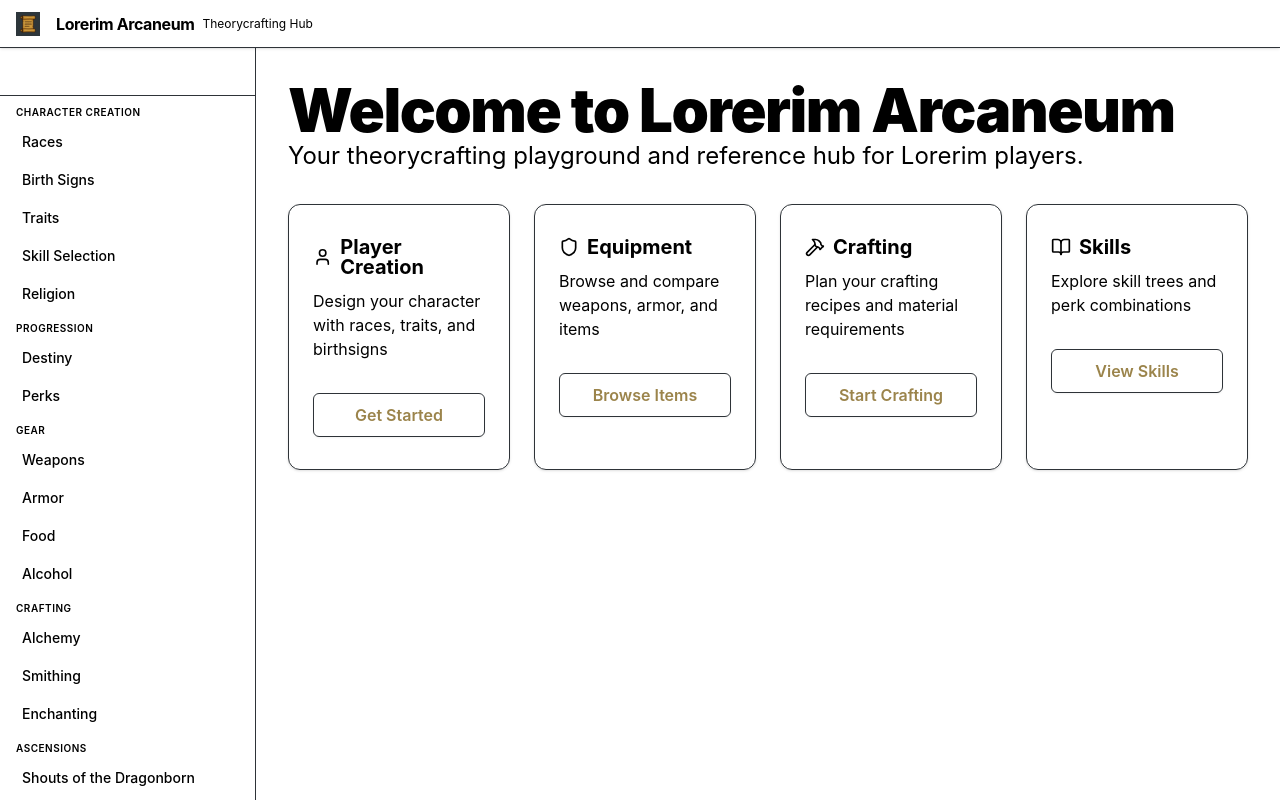
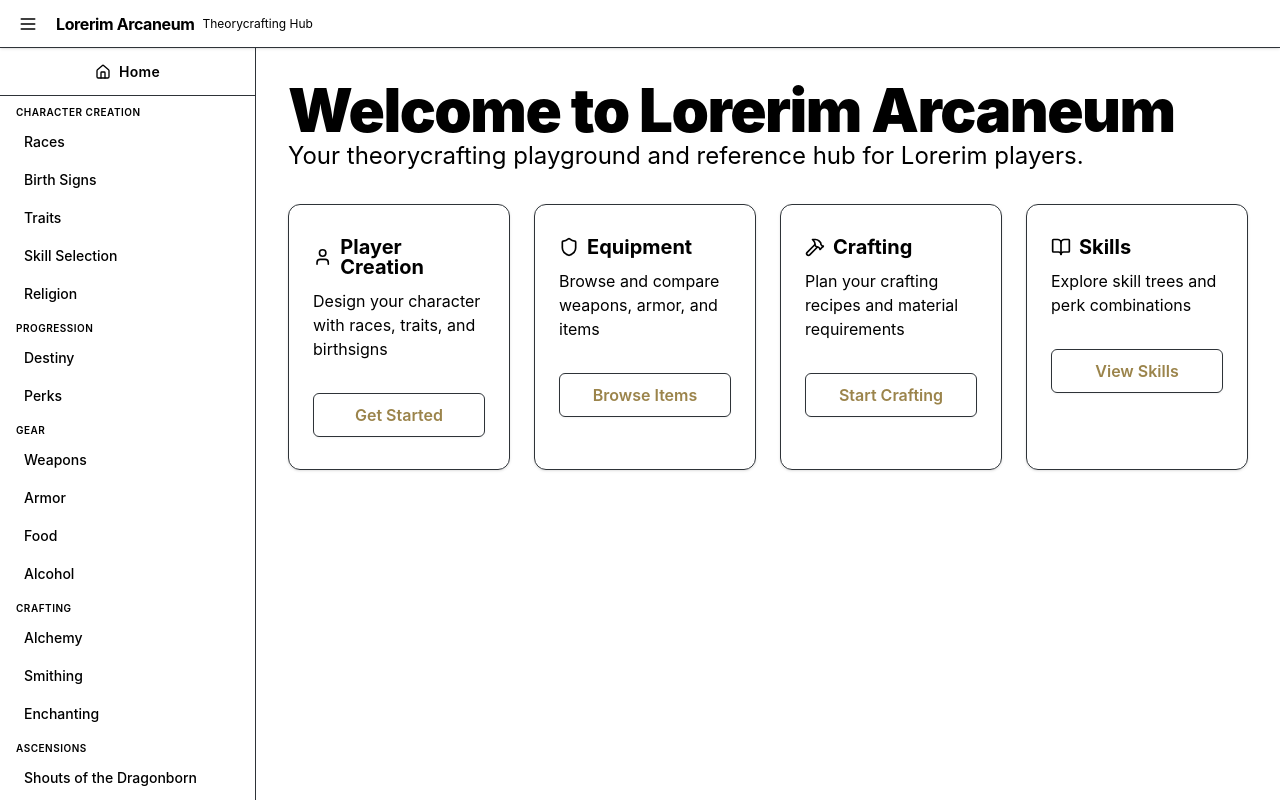
Before and after one commit to BardicNoel/lorerim-arcaneum, a React (Vite) app: page /perks in a window 1280 px wide. Shown: the top 800 px of the page. Built offline with nearby package versions, Linux system fonts and the light colour scheme.

Commit message:
nav menu iter 0.1 is ready for ship

```diff
--- a/src/app/App.tsx
+++ b/src/app/App.tsx
@@ -12,6 +12,7 @@ import { SidebarMenuItem } from '@/shared/ui/sidebar/SidebarMenuItem'
 import { SidebarMenuButton } from '@/shared/ui/sidebar/SidebarMenuButton'
 import { SidebarRail } from '@/shared/ui/sidebar/SidebarRail'
 import { SiteHeader } from './SiteHeader'
+import { Home } from 'lucide-react'
 
 const navSections = [
   {
@@ -65,7 +66,17 @@ function AppSidebar({ collapsed }: { collapsed: boolean }) {
 
   return (
     <Sidebar collapsed={collapsed}>
-      <SidebarHeader />
+      <SidebarHeader>
+        {!collapsed && (
+          <button
+            onClick={() => navigate('/')}
+            className="flex items-center justify-center w-full gap-2 hover:bg-skyrim-gold/15 hover:shadow-md hover:scale-[1.02] active:scale-[0.98] rounded px-2 py-1 transition-all duration-200 ease-in-out focus:outline-none focus:ring-2 focus:ring-skyrim-gold/50 focus:ring-offset-1"
+          >
+            <Home className="w-4 h-4 text-skyrim-gold transition-transform duration-200 group-hover:scale-110" />
+            <span className="text-sm font-semibold text-skyrim-gold tracking-wide">Home</span>
+          </button>
+        )}
+      </SidebarHeader>
       <SidebarContent>
         {navSections.map((section) => (
           <SidebarGroup key={section.label}>
@@ -121,9 +132,17 @@ function App() {
           sidebarCollapsed={sidebarCollapsed}
           onToggleSidebar={() => setSidebarCollapsed((c) => !c)}
         />
-        <div className="flex flex-1">
-          <AppSidebar collapsed={sidebarCollapsed} />
-          <main className="flex-1 p-8">
+        <div className="flex flex-1 relative">
+          <div
+            className={`absolute top-0 left-0 h-full transition-transform duration-300 ease-in-out ${
+              sidebarCollapsed ? '-translate-x-full' : 'translate-x-0'
+            }`}
+          >
+            <AppSidebar collapsed={false} />
+          </div>
+          <main className={`flex-1 p-8 transition-all duration-300 ease-in-out ${
+            sidebarCollapsed ? 'ml-0' : 'ml-64'
+          }`}>
             <AppRouter />
           </main>
         </div>
--- a/src/app/SiteHeader.tsx
+++ b/src/app/SiteHeader.tsx
@@ -1,4 +1,5 @@
 import React from 'react';
+import { Menu } from 'lucide-react';
 
 interface SiteHeaderProps {
   sidebarCollapsed: boolean;
@@ -11,9 +12,9 @@ export function SiteHeader({ sidebarCollapsed, onToggleSidebar }: SiteHeaderProp
       <button
         onClick={onToggleSidebar}
         aria-label={sidebarCollapsed ? 'Open sidebar' : 'Close sidebar'}
-        className="flex items-center justify-center w-10 h-10 rounded hover:bg-skyrim-gold/10 focus:outline-none mr-2"
+        className="flex items-center justify-center w-10 h-10 rounded transition-all duration-200 ease-in-out hover:bg-skyrim-gold/15 hover:shadow-md hover:scale-110 active:scale-95 focus:outline-none focus:ring-2 focus:ring-skyrim-gold/50 focus:ring-offset-1 mr-2"
       >
-        <img src="/arcaneum-scroll.png" alt="Lorerim Arcaneum Logo" className="w-6 h-6" />
+        <Menu className="w-5 h-5 text-skyrim-gold transition-transform duration-200 group-hover:rotate-12" />
       </button>
       <span className="text-skyrim-gold font-bold text-base tracking-tight select-none">Lorerim Arcaneum</span>
       <span className="ml-2 text-xs text-skyrim-gold/60 select-none">Theorycrafting Hub</span>
--- a/src/shared/ui/sidebar/SidebarMenuButton.tsx
+++ b/src/shared/ui/sidebar/SidebarMenuButton.tsx
@@ -14,10 +14,13 @@ export const SidebarMenuButton = React.forwardRef<HTMLButtonElement, SidebarMenu
         ref={ref}
         data-active={isActive ? '' : undefined}
         className={cn(
-          'group flex items-center w-full text-left px-3 py-2 text-sm font-medium rounded transition-colors',
-          'hover:bg-skyrim-gold/10 hover:text-skyrim-gold',
-          'cursor-pointer',
-          isActive ? 'bg-skyrim-gold/20 text-skyrim-gold border-l-2 border-skyrim-gold font-bold' : 'text-skyrim-gold/80 border-l-2 border-transparent',
+          'group flex items-center w-full text-left px-3 py-2 text-sm font-medium rounded transition-all duration-200 ease-in-out',
+          'hover:bg-skyrim-gold/15 hover:text-skyrim-gold hover:shadow-md hover:scale-[1.02] hover:border-l-4',
+          'active:scale-[0.98] active:bg-skyrim-gold/25',
+          'cursor-pointer focus:outline-none focus:ring-2 focus:ring-skyrim-gold/50 focus:ring-offset-1',
+          isActive
+            ? 'bg-skyrim-gold/20 text-skyrim-gold border-l-4 border-skyrim-gold font-bold shadow-sm'
+            : 'text-skyrim-gold/80 border-l-4 border-transparent',
           className
         )}
         tabIndex={0}
--- a/tailwind.config.ts
+++ b/tailwind.config.ts
@@ -28,6 +28,10 @@ export default {
         border: "hsl(var(--border))",
         input: "hsl(var(--input))",
         ring: "hsl(var(--ring))",
+        skyrim: {
+          gold: "#d4af37",
+          dark: "#1e1e1e"
+        }
       },
     },
   },
```
